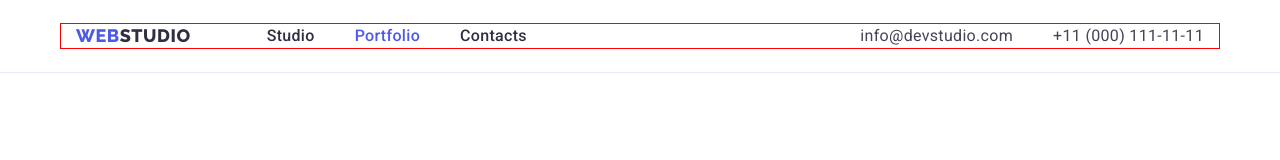
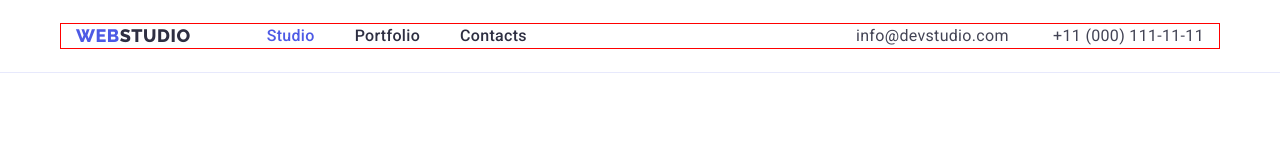
Before and after one commit to viktoriiakorotych/goit-markup-hw-03, a plain HTML site: page portfolio.html in a window 1280 px wide. Shown: the top 160 px of the page. Drawn offline with Linux system fonts and the light colour scheme.

Commit message:
update portfolio.html

```diff
--- a/portfolio.html
+++ b/portfolio.html
@@ -27,16 +27,15 @@
           </a>
           <ul class="header-list list">
             <li>
-              <a class="header-link link" href="./index.html">Studio</a>
+              <a class="header-link link current" href="./index.html">Studio</a>
             </li>
             <li>
-              <a class="header-link link current" href="./portfolio.html">
-                Portfolio</a
-              >
+              <a class="header-link link" href="./portfolio.html">Portfolio</a>
             </li>
             <li><a class="header-link link" href="">Contacts</a></li>
           </ul>
         </nav>
+        <div>
           <a
             class="header-contact-link link header-mail"
             href="mailto:info@devstudio.com"
@@ -49,6 +48,7 @@
           >
             +11 (000) 111-11-11
           </a>
+        </div>
       </div>
     </header>
 
```
Lines whose indentation alone changed are shown as unchanged.
